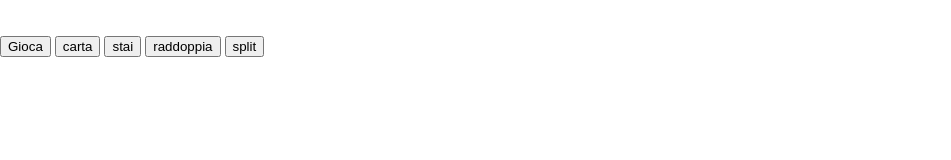
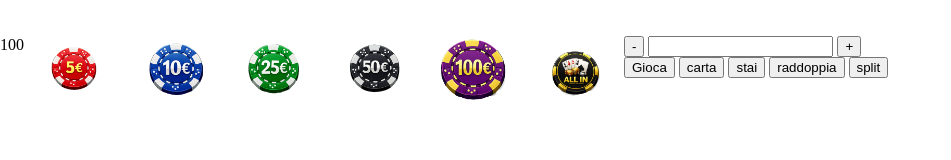
Before and after one commit to LolloVona/casino, a plain HTML site: page casino-main/index.html in a window 1280 px wide. Shown: the whole page, without its empty margins (0-951 px from the left). Drawn offline with Linux system fonts and the light colour scheme.

Commit message:
aggiunta di prova.html

```diff
--- a/casino-main/assets/css/style.css
+++ b/casino-main/assets/css/style.css
@@ -2,7 +2,7 @@ body{
   margin:0;
 }
 
-img{
+.carte img{
   width: 0;
   height: 0;
 }
--- a/casino-main/assets/js/script.js
+++ b/casino-main/assets/js/script.js
@@ -5,27 +5,52 @@
     var giocatore = []; //carte giocatore
     var banco  = []; //carte del banco
     var gameOver = false;
-    var saldo = 100;
+    var saldo;
     var pg = 0; //punteggio giocatore
     var pb = 0; //punteggio banco
 
 /* CARICAMENTO BODY */
 function avvio(){
     creaMazzo();
-
+    saldo = 100;
+    document.getElementById("budget").innerText=saldo;
 }
 
 /* GIOCATORE STARTA */
 function pronto(){
-    controlla();//funzione che controlla il saldo
-    avviaGioco(); //distribuzione iniziale delle carte sul tavolo
-    document.getElementById("pronto").style.display="none";
-
+    var flag = controlla();//funzione che controlla il saldo
+    if(flag){
+        avviaGioco(); //distribuzione iniziale delle carte sul tavolo
+        document.getElementById("pronto").style.display="none";
+    }
+    else{
+        alert('errore');
+        document.getElementById("budget").innerText=saldo;
+    }
 }
 
 /* CONTROLLO SALDO */
 function controlla(){
+    var budget=Number(document.getElementById("budget").innerText);
+    if(budget<0){
+        return false;
+    }
+    else{
+        return true;
+    }
+}
 
+/* PUNTATA */ // SE USO IL TASTO " - " da errore, da sistemare
+function punta(soldi){
+    backup = saldo;
+    var budget=Number(document.getElementById("budget").innerText);
+    var puntata=Number(document.getElementById("soldi").value);
+    if(soldi==1000)
+        soldi=budget;
+    budget=budget-soldi;
+    puntata=puntata+soldi;
+    document.getElementById("budget").innerText=budget;
+    document.getElementById("soldi").value=puntata;
 }
 
 /* CREAZIONE DEL MAZZO */
--- a/casino-main/index.html
+++ b/casino-main/index.html
@@ -6,6 +6,14 @@
     <title>BlackJack</title>
     <script src="assets/js/script.js"></script>
     <link rel="stylesheet" href="assets/css/style.css">
+    <style>
+        .fiches{
+                 width:100px;
+        }
+        #barraBasso,#fiches{
+                display:flex;
+        }
+    </style>
 </head>
 
 <body onload="avvio()">
@@ -40,13 +48,32 @@
             <img src="assets/img/svg-cards/coperta.svg" id="11-giocatore">
         </div>
 
-        <div id="pannello">
-            <div id="'saldo">
+        <div id="barraBasso">
+            <div id="budget"></div>
+            <div id="fiches">
+                <div id="5" onclick="punta(5)">
+                    <img src="assets/img/fiches/5.png" class="fiches">
                 </div>
-            <div id="fiches" class="fiches">
-
+                <div id="10" onclick="punta(10)">
+                     <img src="assets/img/fiches/10.png" class="fiches">
                 </div>
-
+                <div id="25" onclick="punta(25)">
+                     <img src="assets/img/fiches/25.png" class="fiches">
+                </div>
+                <div id="50" onclick="punta(50)">
+                     <img src="assets/img/fiches/50.png" class="fiches">
+                </div>
+                <div id="100" onclick="punta(100)">
+                     <img src="assets/img/fiches/100.png" class="fiches">
+                </div>
+                <div id="all" onclick="punta(1000)">
+                     <img src="assets/img/fiches/all-in.png" class="fiches">
+                </div>
+            </div>
+            <div id="puntata">
+                <button onclick="punta(-1)">-</button>
+                <input type="number" id="soldi" min="0">
+                <button onclick="punta(1)">+</button>
 
                 <div>
                     <button onclick="pronto()" id="pronto">Gioca</button>
@@ -55,7 +82,10 @@
                     <button  id="pronto">raddoppia</button>
                     <button  id="pronto">split</button>
                 </div>
+
+
             </div>
+
         </div>
 </body>
 
```
Also changed, not shown: casino-main/prova.html (added, +20 -0 lines). Lines whose indentation alone changed are shown as unchanged.
